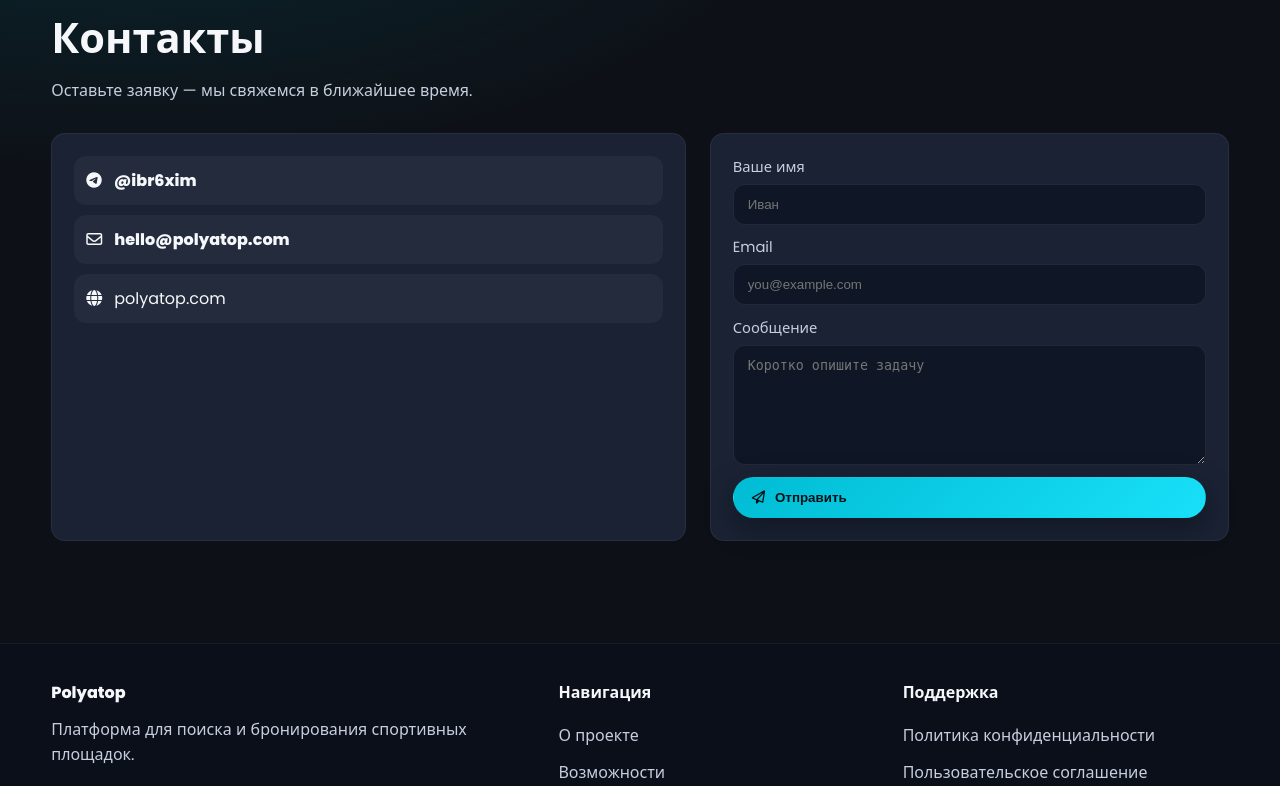
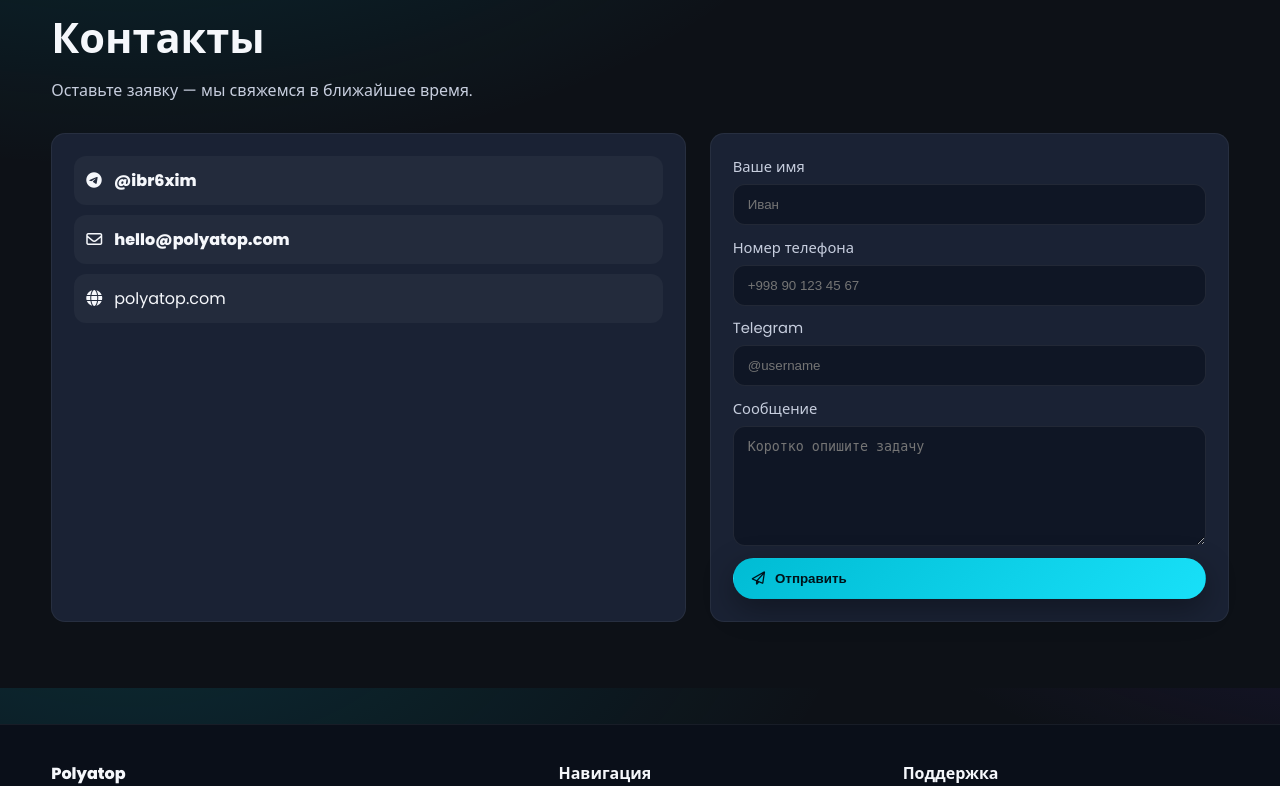
Before and after one commit to AbdusalomovIbroxim/polya-top-bot-backend, a Django app: page / in a window 1280 px wide. Shown: the part 2512-3298 px from the top of the page. Run offline with Django 5.2, Linux system fonts and the light colour scheme; parts of the project's set-up code (start-up, migrations or seed data) failed here and were passed over; some libraries are stand-ins or nearby versions.

Commit message:
add: send contacts on website to send telegram group

```diff
--- a/djangoProject/settings.py
+++ b/djangoProject/settings.py
@@ -244,6 +244,7 @@
 
 # Telegram Bot Settings
 TELEGRAM_BOT_TOKEN = os.getenv('TELEGRAM_BOT_TOKEN')
+TELEGRAM_CHAT_ID = os.getenv("TELEGRAM_CHAT_ID")
 WEBAPP_URL = os.getenv('WEBAPP_URL')
 
 
--- a/playgrounds/urls.py
+++ b/playgrounds/urls.py
@@ -1,6 +1,6 @@
 from django.urls import path, include
 from rest_framework.routers import DefaultRouter
-from .views import ClientSportVenueViewSet, FavoriteSportVenueViewSet, SportVenueTypeViewSet, RegionViewSet
+from .views import ClientSportVenueViewSet, FavoriteSportVenueViewSet, SportVenueTypeViewSet, RegionViewSet, send_contact
 
 router = DefaultRouter()
 router.register(r'types', SportVenueTypeViewSet)
@@ -10,4 +10,5 @@
 
 urlpatterns = [
     path('', include(router.urls)),
+    path('send-contant/', send_contact),
 ]
--- a/playgrounds/views.py
+++ b/playgrounds/views.py
@@ -1,4 +1,7 @@
+import json
+from django.http import JsonResponse
 from django.shortcuts import render
+import requests
 from rest_framework import viewsets, permissions, filters
 from rest_framework.response import Response
 from rest_framework.decorators import action
@@ -8,6 +11,8 @@
 from datetime import datetime, timedelta
 from django.utils import timezone
 from django_filters.rest_framework import DjangoFilterBackend
+
+from djangoProject import settings
 from .models import SportVenue, SportVenueType, Region, FavoriteSportVenue
 from .serializers import (
     SportVenueSerializer,
@@ -120,3 +125,31 @@
 
 def custom_page_not_found_view(request, exception):
     return render(request, "404.html", status=404)
+
+
+def send_contact(request):
+    if request.method == "POST":
+        data = json.loads(request.body)
+
+        name = data.get("name")
+        phone = data.get("phone")
+        telegram_user = data.get("telegram")
+        message = data.get("message")
+
+        text = f"""
+📩 Новая заявка с сайта Polyatop:
+👤 Имя: {name}
+📞 Телефон: {phone}
+💬 Telegram: {telegram_user}
+📝 Сообщение: {message}"""
+
+        url = f"https://api.telegram.org/bot{settings.TELEGRAM_BOT_TOKEN}/sendMessage"
+        payload = {"chat_id": settings.TELEGRAM_CHAT_ID, "text": text}
+
+        r = requests.post(url, json=payload)
+
+        if r.status_code == 200:
+            return JsonResponse({"ok": True})
+        return JsonResponse({"ok": False, "error": r.text}, status=400)
+
+    return JsonResponse({"error": "Invalid request"}, status=405)
--- a/templates/index.html
+++ b/templates/index.html
@@ -321,14 +321,18 @@
             <div class="contact-row"><i class="fa-solid fa-globe"></i> <span>polyatop.com</span></div>
           </div>
           <div class="contact-card">
-            <form method="post" action="#" onsubmit="event.preventDefault(); alert('Заявка отправлена!');">
+            <form method="post" action="#" onsubmit="sendContact(event);">
               <div class="field">
                 <label for="name">Ваше имя</label>
                 <input class="input" id="name" name="name" placeholder="Иван" required />
               </div>
               <div class="field">
-                <label for="email">Email</label>
-                <input class="input" id="email" type="email" name="email" placeholder="you@example.com" required />
+                <label for="phone">Номер телефона</label>
+                <input class="input" id="phone" name="phone" placeholder="+998 90 123 45 67" required />
+              </div>
+              <div class="field">
+                <label for="telegram">Telegram</label>
+                <input class="input" id="telegram" name="telegram" placeholder="@username" required />
               </div>
               <div class="field">
                 <label for="message">Сообщение</label>
@@ -376,6 +380,36 @@
   <script src="https://cdnjs.cloudflare.com/ajax/libs/gsap/3.12.5/ScrollTrigger.min.js"></script>
   <script src="https://cdnjs.cloudflare.com/ajax/libs/gsap/3.12.5/ScrollToPlugin.min.js"></script>
   <script>
+
+    async function sendContact(event) {
+      event.preventDefault();
+
+      const data = {
+        name: document.getElementById("name").value,
+        phone: document.getElementById("phone").value,
+        telegram: document.getElementById("telegram").value,
+        message: document.getElementById("message").value,
+      };
+
+      try {
+        const res = await fetch("/api/send-contact/", {
+          method: "POST",
+          headers: { "Content-Type": "application/json" },
+          body: JSON.stringify(data),
+        });
+
+        if (res.ok) {
+          alert("✅ Заявка отправлена!");
+          document.getElementById("contactForm").reset();
+        } else {
+          alert("❌ Ошибка при отправке!");
+        }
+      } catch (err) {
+        console.error(err);
+        alert("⚠️ Проблема с соединением.");
+      }
+    }
+
     // === Mobile nav ===
     const burger = document.querySelector('.burger');
     const menu = document.getElementById('menu');
```
